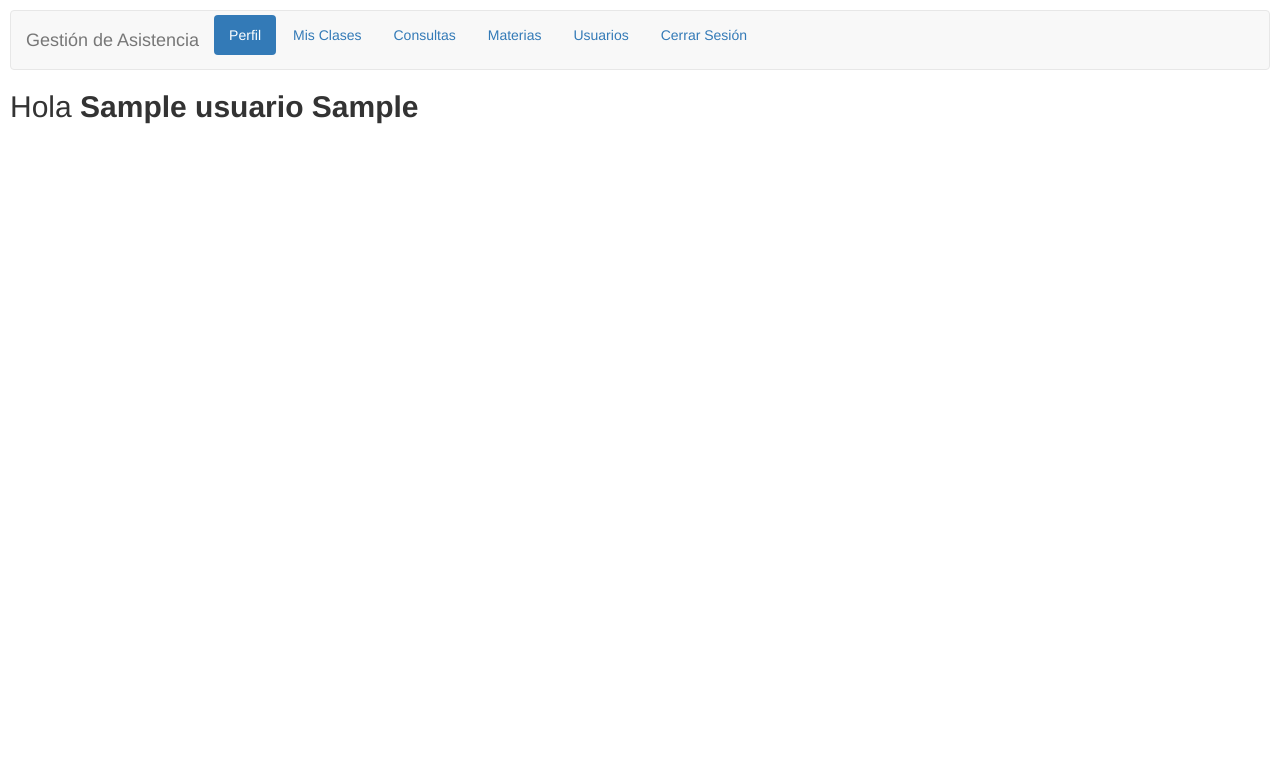
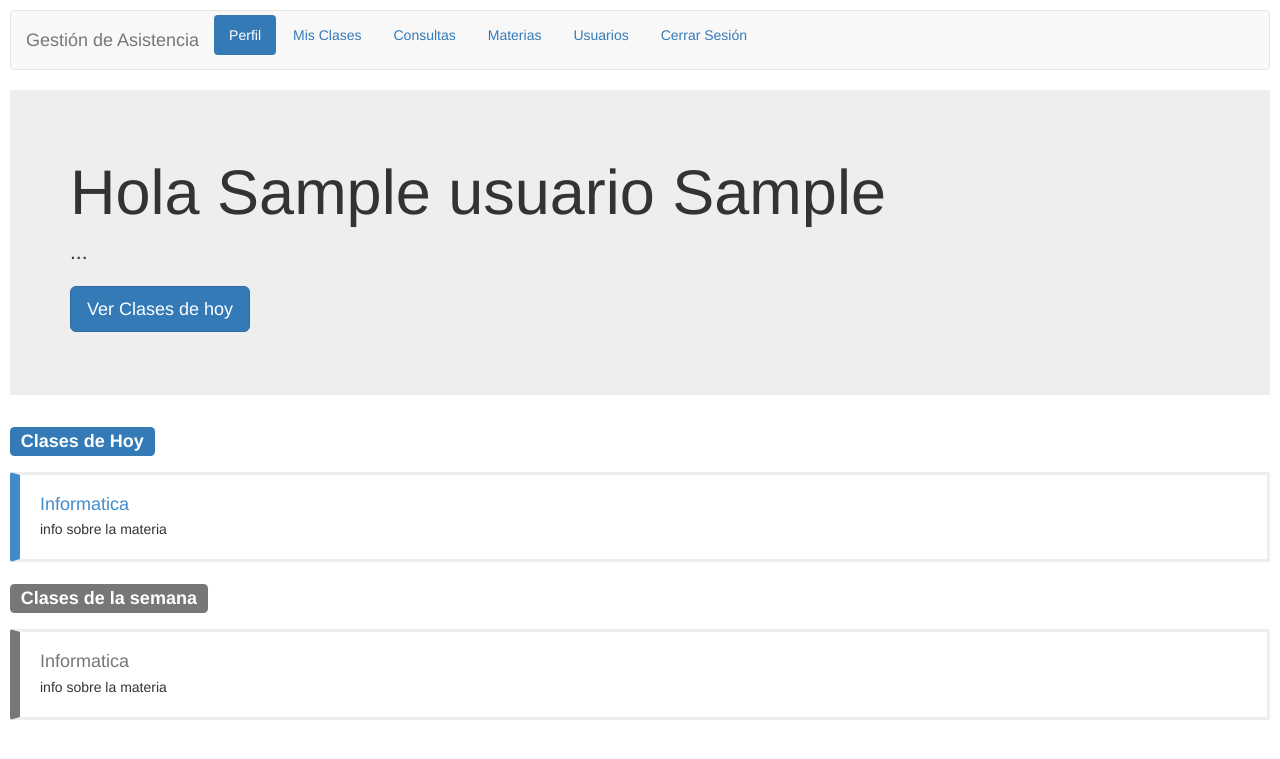
Before and after one commit to cris-Duarte/asisapp, a Flask app: page /dashboard in a window 1280 px wide. Shown: the top 759 px of the page. Run offline with Flask 2, Linux system fonts and the light colour scheme; a user stored in the database is signed in; tables that the repository leaves empty hold one stand-in row (values such as "Sample post"); parts of the project's set-up code (start-up, migrations or seed data) failed here and were passed over; some libraries are stand-ins or nearby versions.

Commit message:
Vista de perfil

```diff
--- a/services/web/project/static/script.js
+++ b/services/web/project/static/script.js
@@ -1,4 +1,7 @@
 document.addEventListener('DOMContentLoaded', function() {
+  perfil();
+});
+var perfil = function() {
   const request = new XMLHttpRequest();
   request.open('POST', '/perfil');
   request.onload = () => {
@@ -6,8 +9,7 @@ document.addEventListener('DOMContentLoaded', function() {
   };
   request.send();
   return false;
-
-});
+}
 
 var materias = function() {
   const request = new XMLHttpRequest();
--- a/services/web/project/static/style.css
+++ b/services/web/project/static/style.css
@@ -35,6 +35,64 @@ svg {
   fill: none;
 }
 
+
 .panel-heading {
   text-align: center;
 }
+
+.bs-callout {
+    padding: 20px;
+    margin: 20px 0;
+    border: 3px solid #eee;
+    border-left-width: 10px;
+    border-radius: 3px;
+}
+.bs-callout h4 {
+    margin-top: 0;
+    margin-bottom: 5px;
+}
+.bs-callout p:last-child {
+    margin-bottom: 0;
+}
+.bs-callout code {
+    border-radius: 3px;
+}
+.bs-callout+.bs-callout {
+    margin-top: -5px;
+}
+.bs-callout-default {
+    border-left-color: #777;
+}
+.bs-callout-default h4 {
+    color: #777;
+}
+.bs-callout-primary {
+    border-left-color: #428bca;
+}
+.bs-callout-primary h4 {
+    color: #428bca;
+}
+.bs-callout-success {
+    border-left-color: #5cb85c;
+}
+.bs-callout-success h4 {
+    color: #5cb85c;
+}
+.bs-callout-danger {
+    border-left-color: #d9534f;
+}
+.bs-callout-danger h4 {
+    color: #d9534f;
+}
+.bs-callout-warning {
+    border-left-color: #f0ad4e;
+}
+.bs-callout-warning h4 {
+    color: #f0ad4e;
+}
+.bs-callout-info {
+    border-left-color: #5bc0de;
+}
+.bs-callout-info h4 {
+    color: #5bc0de;
+}
--- a/services/web/project/templates/dashboard.html
+++ b/services/web/project/templates/dashboard.html
@@ -39,7 +39,7 @@
     <div class="collapse navbar-collapse" id="bs-example-navbar-collapse-1">
 
       <ul class="nav nav-pills">
-        <li role="presentation" class="active"><a href="#" data-toggle="pill">Perfil</a></li>
+        <li role="presentation" class="active"><a href="#" data-toggle="pill" onclick="perfil()">Perfil</a></li>
         <li role="presentation"><a href="#" data-toggle="pill">Mis Clases</a></li>
         <li role="presentation" class="dropdown">
         <li role="presentation"><a href="#" data-toggle="pill">Consultas</a></li>
--- a/services/web/project/templates/perfil.html
+++ b/services/web/project/templates/perfil.html
@@ -1 +1,23 @@
-<h2>Hola <b>{{ current_user.nombre }} {{ current_user.apellido }}</b></h2>
+<div class="jumbotron">
+  <div class="container">
+    <h1>Hola {% if current_user.tipo == 3 %}Prof.
+      {% endif %}
+      {{ current_user.nombre }} {{ current_user.apellido }}</h1>
+    <p>...</p>
+    <p><a class="btn btn-primary btn-lg" href="#clases_hoy" role="button">Ver Clases de hoy</a></p>
+  </div>
+</div>
+<h3><span class="label label-primary">Clases de Hoy</span></h3>
+<div class="clases_hoy">
+  <div class="bs-callout bs-callout-primary"">
+    <h4>Informatica</h4>
+    <p>info sobre la materia</p>
+  </div>
+</div>
+<h3><span class="label label-default">Clases de la semana</span></h3>
+<div class="clases_hoy">
+  <div class="bs-callout bs-callout-default"">
+    <h4>Informatica</h4>
+    <p>info sobre la materia</p>
+  </div>
+</div>
```
